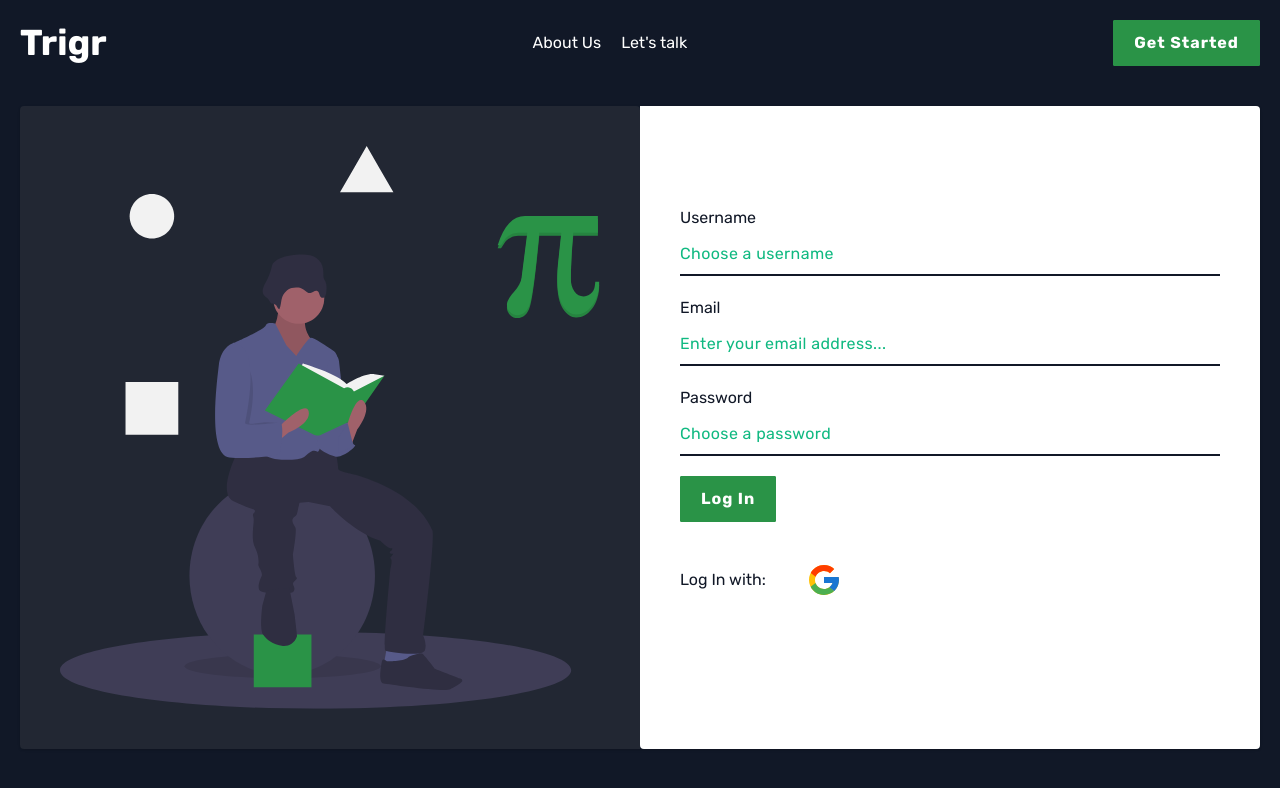
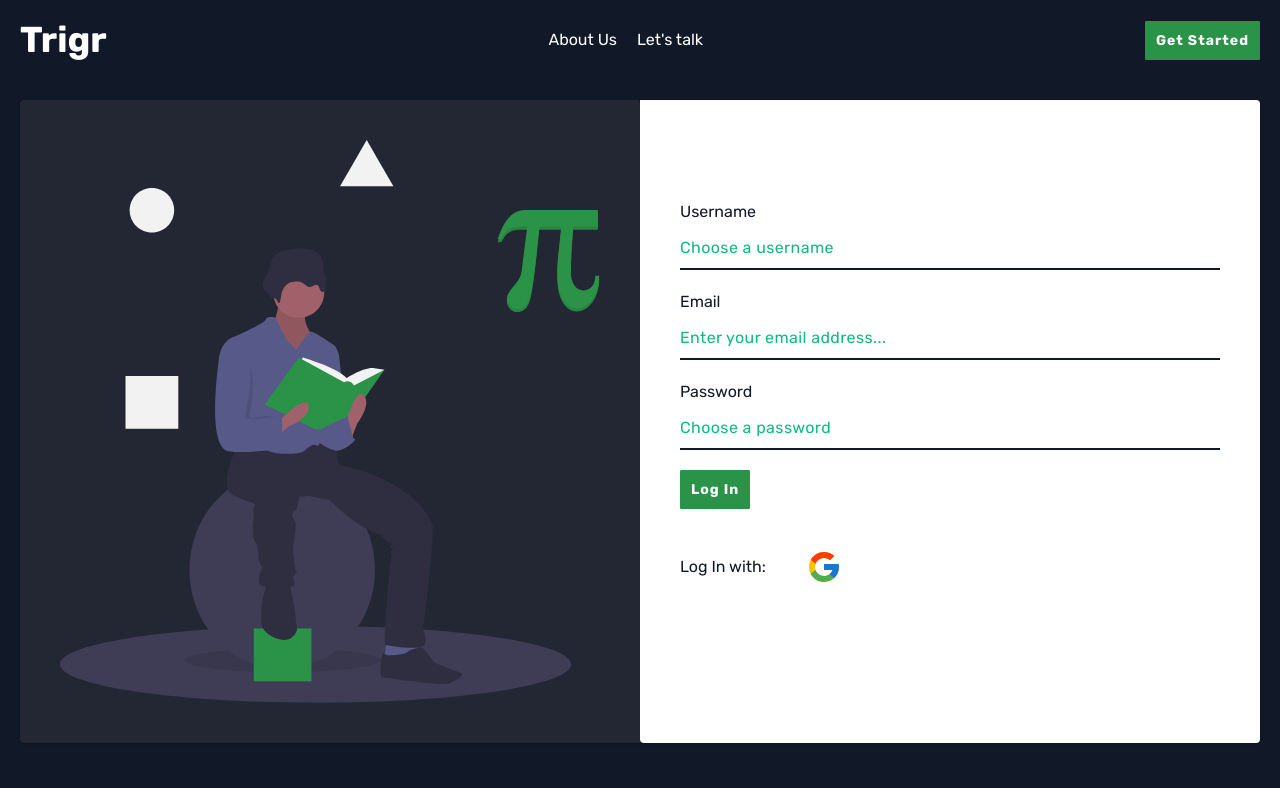
Before and after one commit to SankThomas/trigr, a React (Create React App) app: page /get-started in a window 1280 px wide. Shown: the top 788 px of the page. Built offline with nearby package versions, Linux system fonts and the light colour scheme.

Commit message:
reduce button size on small screens

```diff
--- a/src/index.css
+++ b/src/index.css
@@ -33,11 +33,11 @@ body {
   background-color: var(--primary-color);
   border-radius: 1px;
   border: 1px solid var(--primary-color);
-  padding: 10px 20px;
+  padding: 8px 10px;
   color: #fff;
   font-weight: 700;
   font-family: inherit;
-  font-size: 16px;
+  font-size: 14px;
   letter-spacing: 1px;
 }
 
@@ -107,4 +107,9 @@ body {
     max-width: 1280px;
     margin: auto;
   }
+
+  .cta .btn {
+    font-size: 16px;
+    padding: 10px 20px;
+  }
 }
```
